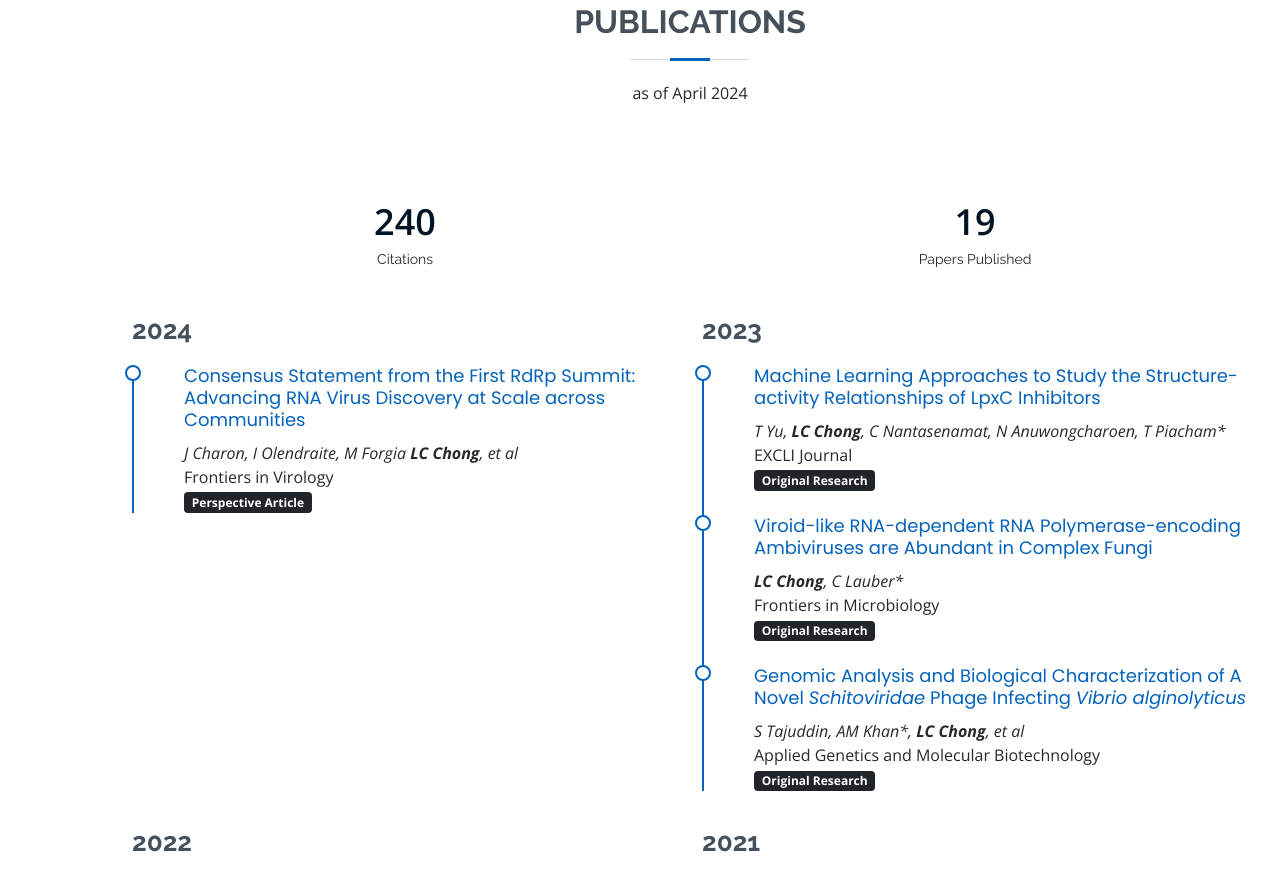
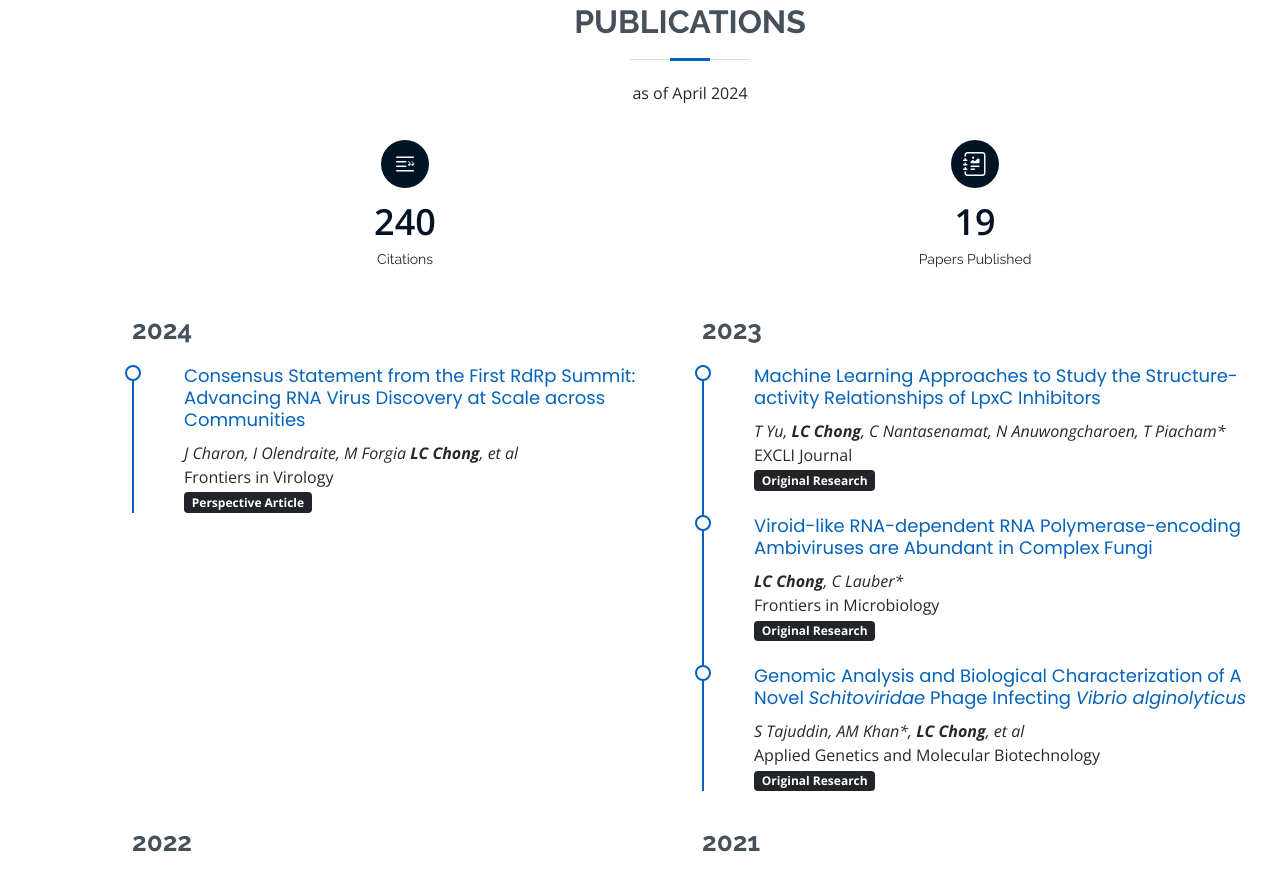
Before and after one commit to ChongLC/chonglc.github.io, a plain HTML site: page index.html in a window 1280 px wide. Shown: the part 6090-6961 px from the top of the page. Drawn offline with nearby package versions, Linux system fonts and the light colour scheme.

Commit message:
Checking the colour of count box

```diff
--- a/assets/css/style.css
+++ b/assets/css/style.css
@@ -1152,7 +1152,7 @@ section {
 }
 
 .publications .count-box i.bi {
-  background: none;
+  background: #011426;
 }
 
 /*--------------------------------------------------------------
```
